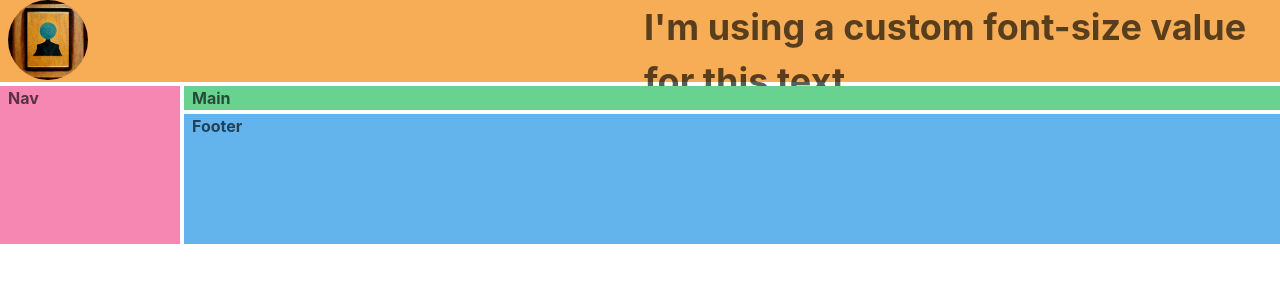
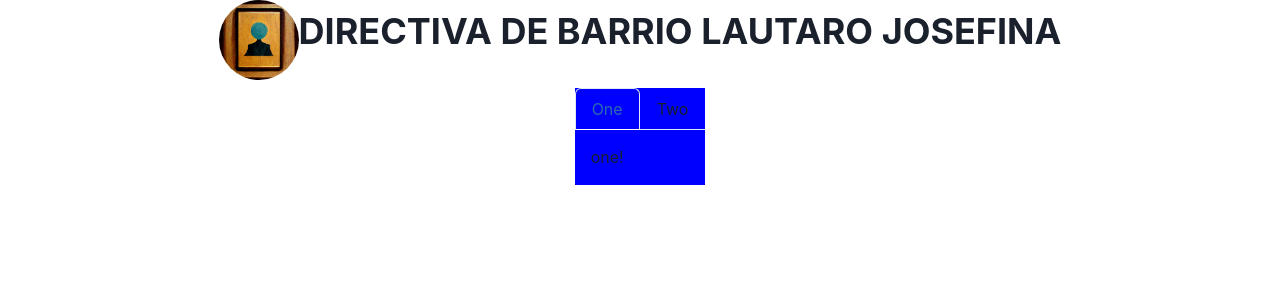
Before and after one commit to Dop1ta/asambleaWeb, a Next.js app in the folder frontend/: page / in a window 1280 px wide. Shown: the top 300 px of the page. Built offline with nearby package versions, Linux system fonts and the light colour scheme.

Commit message:
commit ?

```diff
--- a/frontend/components/NavTab.jsx
+++ b/frontend/components/NavTab.jsx
@@ -1,32 +1,22 @@
 import React from 'react'
-import { Grid, GridItem } from '@chakra-ui/react'
+import { Tabs, TabList, TabPanels, Tab, TabPanel } from '@chakra-ui/react'
 
 const NavTab = ({ Tittle1, Tittle2 }) => {
   return (
-    <Grid
-      templateAreas={`"header header"
-                  "nav main"
-                  "nav footer"`}
-      gridTemplateRows={'50px 1fr 30px'}
-      gridTemplateColumns={'150px 1fr'}
-      h='200px'
-      gap='1'
-      color='blackAlpha.700'
-      fontWeight='bold'
-    >
-      <GridItem pl='2' bg='orange.300' area={'header'}>
-        Header
-      </GridItem>
-      <GridItem pl='2' bg='pink.300' area={'nav'}>
-        Nav
-      </GridItem>
-      <GridItem pl='2' bg='green.300' area={'main'}>
-        Main
-      </GridItem>
-      <GridItem pl='2' bg='blue.300' area={'footer'}>
-        Footer
-      </GridItem>
-    </Grid>
+    <Tabs size='md' variant='enclosed' bg='blue'>
+      <TabList>
+        <Tab>One</Tab>
+        <Tab>Two</Tab>
+      </TabList>
+      <TabPanels>
+        <TabPanel>
+          <p>one!</p>
+        </TabPanel>
+        <TabPanel>
+          <p>two!</p>
+        </TabPanel>
+      </TabPanels>
+    </Tabs>
   )
 }
 
--- a/frontend/pages/index.jsx
+++ b/frontend/pages/index.jsx
@@ -1,22 +1,12 @@
 import React from 'react'
-import { Center, Image, Grid, GridItem, Text, SimpleGrid } from '@chakra-ui/react'
+import NavTab from '../components/NavTab'
+import { Center, Image, Grid, GridItem, Heading, SimpleGrid, Stack } from '@chakra-ui/react'
 
 
 export default function Home() {
   return (
-    <Grid
-      templateAreas={`"header header"
-                  "nav main"
-                  "nav footer"`}
-      gridTemplateRows={'82px 1fr 130px'}
-      gridTemplateColumns={'180px 1fr'}
-      h='200px'
-      gap='1'
-      color='blackAlpha.700'
-      fontWeight='bold'
-    >
-      <GridItem pl='2' bg='orange.300' area={'header'}>
-        <SimpleGrid columns={2}>
+    <Stack>
+      <Center>
         <Image
           borderRadius='full'
           width='80px'
@@ -25,20 +15,13 @@ export default function Home() {
           src='/icon.png'
           alt='Dan Abramov'
         />
-          <Text fontSize='4xl'>
-            I'm using a custom font-size value for this text
-          </Text>
-        </SimpleGrid>
-      </GridItem>
-      <GridItem pl='2' bg='pink.300' area={'nav'}>
-        Nav
-      </GridItem>
-      <GridItem pl='2' bg='green.300' area={'main'}>
-        Main
-      </GridItem>
-      <GridItem pl='2' bg='blue.300' area={'footer'}>
-        Footer
-      </GridItem>
-    </Grid >
+        <Heading mb={4}>
+          DIRECTIVA DE BARRIO LAUTARO JOSEFINA
+        </Heading >
+      </Center>
+      <Center>
+        <NavTab></NavTab>
+      </Center>
+    </Stack>
   )
 }
```
Lines whose indentation alone changed are shown as unchanged.
